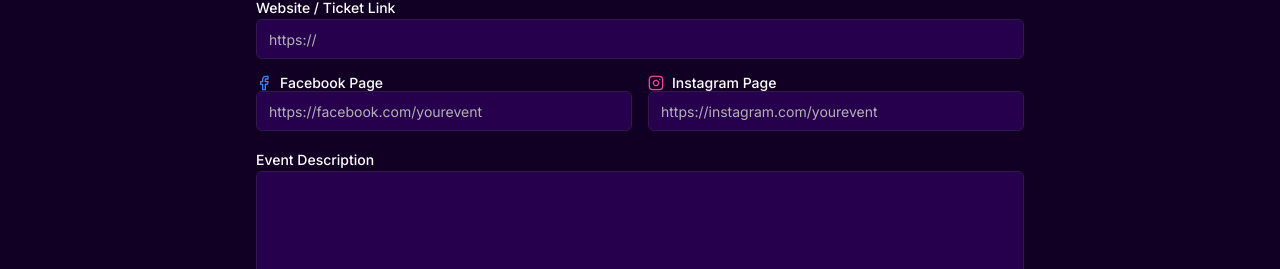
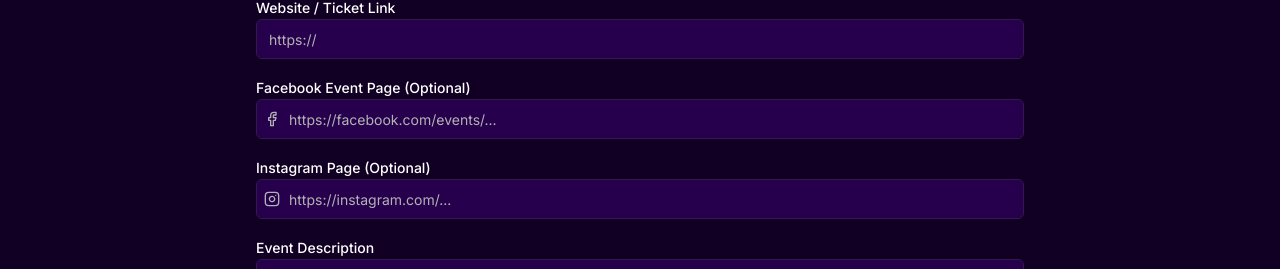
Before and after one commit to amitt5/dance-fest-hub, a Next.js app: page /add-event in a window 1280 px wide. Shown: the part 418-687 px from the top of the page. Built offline with nearby package versions, Linux system fonts and the light colour scheme; no server answers; the database is empty.

Commit message:
fb/ig Optional

```diff
--- a/components/event-form.tsx
+++ b/components/event-form.tsx
@@ -333,37 +333,42 @@ export default function EventForm({ initialData }: EventFormProps) {
           />
         </div>
 
-        <div className="grid grid-cols-1 md:grid-cols-2 gap-4">
+        {/* Social Media Links */}
+        <div className="space-y-4">
           <div>
-            <Label htmlFor="facebookPage" className="text-white flex items-center">
-              <Facebook className="h-4 w-4 mr-2 text-blue-500" />
-              Facebook Page
+            <Label htmlFor="facebookPage" className="text-white">
+              Facebook Event Page (Optional)
             </Label>
+            <div className="relative">
+              <Facebook className="absolute left-2 top-3 h-4 w-4 text-muted-foreground" />
               <Input
                 id="facebookPage"
                 name="facebookPage"
-              value={formData.facebookPage}
+                type="url"
+                placeholder="https://facebook.com/events/..."
+                value={formData.facebookPage || ''}
                 onChange={handleInputChange}
-              type="url"
-              placeholder="https://facebook.com/yourevent"
-              className="bg-secondary border-border"
+                className="pl-8 bg-secondary border-border"
               />
+            </div>
           </div>
 
           <div>
-            <Label htmlFor="instagramPage" className="text-white flex items-center">
-              <Instagram className="h-4 w-4 mr-2 text-pink-500" />
-              Instagram Page
+            <Label htmlFor="instagramPage" className="text-white">
+              Instagram Page (Optional)
             </Label>
+            <div className="relative">
+              <Instagram className="absolute left-2 top-3 h-4 w-4 text-muted-foreground" />
               <Input
                 id="instagramPage"
                 name="instagramPage"
-              value={formData.instagramPage}
+                type="url"
+                placeholder="https://instagram.com/..."
+                value={formData.instagramPage || ''}
                 onChange={handleInputChange}
-              type="url"
-              placeholder="https://instagram.com/yourevent"
-              className="bg-secondary border-border"
+                className="pl-8 bg-secondary border-border"
               />
+            </div>
           </div>
         </div>
 
```
Lines whose indentation alone changed are shown as unchanged.
